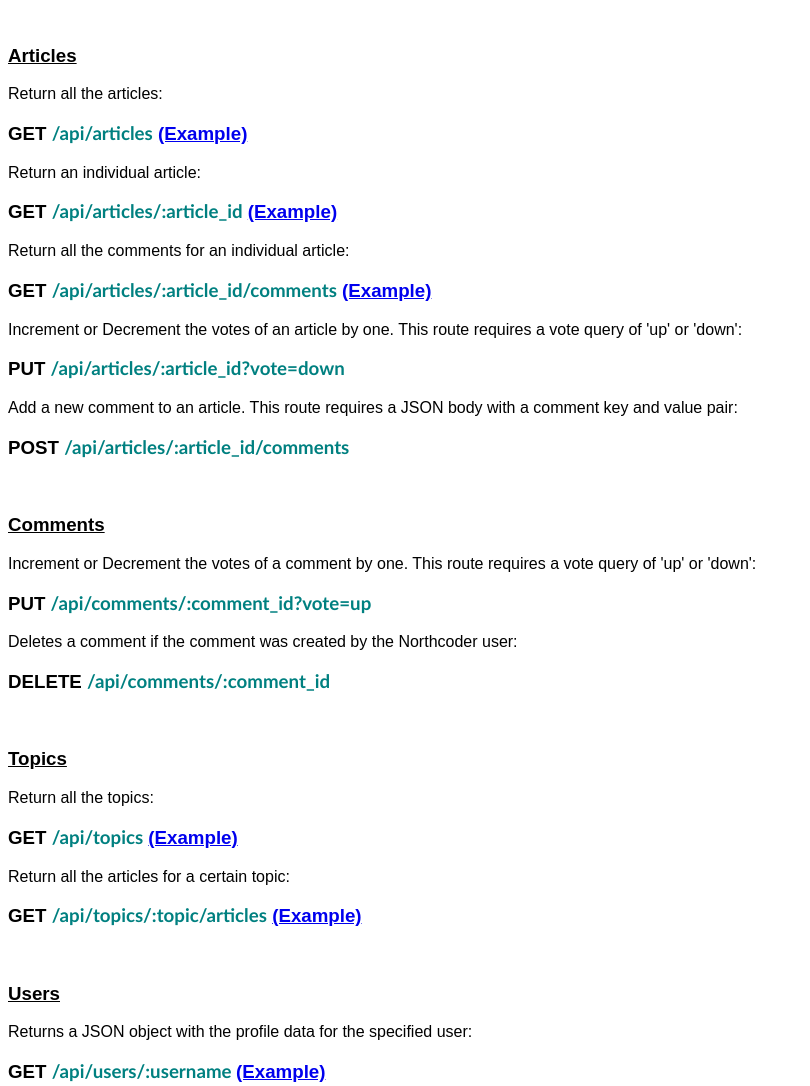
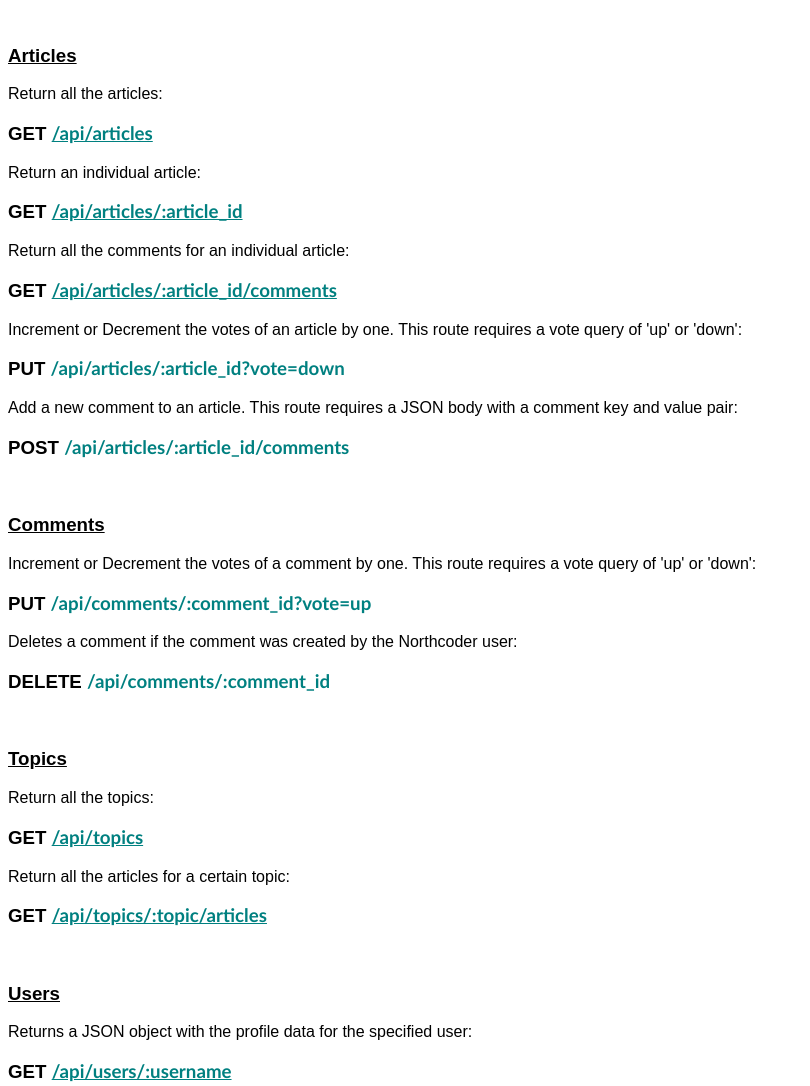
Before and after one commit to Haribo7891/nrthcdrs-nws-bcknd, a website: page public/index.html in a window 1280 px wide. Shown: the part 120-1206 px from the top of the page, without its empty margins (0-810 px from the left). Drawn offline with Linux system fonts and the light colour scheme.

Commit message:
Links changed in Index.html

```diff
--- a/public/css/styles.css
+++ b/public/css/styles.css
@@ -1,7 +1,8 @@
 body {
   font-family: Arial, Helvetica, sans-serif;
 }
-apiEndpoints {
+
+.endpoint {
   color: teal;
   font-family: 'Gill Sans', 'Gill Sans MT', Calibri, 'Trebuchet MS', sans-serif;
 }
--- a/public/index.html
+++ b/public/index.html
@@ -21,66 +21,86 @@
     <u>Articles</u>
   </h3>
   <p>Return all the articles:</p>
+  <span>
     <h3>GET
-    <apiEndpoints>/api/articles</apiEndpoints> <a href="https://nrthcdrs-nws-api.herokuapp.com/api/articles">(Example)</a>
+      <a class="endpoint" href="https://nrthcdrs-nws-api.herokuapp.com/api/articles">/api/articles</a>
     </h3>
+  </span>
 
   <p>Return an individual article:</p>
+  <span>
     <h3>GET
-    <apiEndpoints>/api/articles/:article_id</apiEndpoints> <a href="https://nrthcdrs-nws-api.herokuapp.com/api/articles/5a27ffcc24d5a30cd1965ad4">(Example)</a>
+      <a class="endpoint" href="https://nrthcdrs-nws-api.herokuapp.com/api/articles/5a27ffcc24d5a30cd1965ad4">/api/articles/:article_id</a>
     </h3>
+  </span>
 
   <p>Return all the comments for an individual article:</p>
+  <span>
     <h3>GET
-    <apiEndpoints>/api/articles/:article_id/comments</apiEndpoints> <a href="https://nrthcdrs-nws-api.herokuapp.com/api/articles/5a27ffcc24d5a30cd1965ad4/comments">(Example)</a>
+      <a class="endpoint" href="https://nrthcdrs-nws-api.herokuapp.com/api/articles/5a27ffcc24d5a30cd1965ad4/comments">/api/articles/:article_id/comments</a>
     </h3>
+  </span>
 
   <p>Increment or Decrement the votes of an article by one. This route requires a vote query of 'up' or 'down':</p>
+  <span>
     <h3>PUT
-    <apiEndpoints>/api/articles/:article_id?vote=down</apiEndpoints>
+      <a class="endpoint">/api/articles/:article_id?vote=down</a>
     </h3>
+  </span>
 
   <p>Add a new comment to an article. This route requires a JSON body with a comment key and value pair:</p>
+  <span>
     <h3> POST
-    <apiEndpoints>/api/articles/:article_id/comments</apiEndpoints>
+      <a class="endpoint">/api/articles/:article_id/comments</a>
     </h3>
+  </span>
   <br/>
 
   <h3>
     <u>Comments</u>
   </h3>
   <p>Increment or Decrement the votes of a comment by one. This route requires a vote query of 'up' or 'down':</p>
+  <span>
     <h3>PUT
-    <apiEndpoints>/api/comments/:comment_id?vote=up</apiEndpoints>
+      <a class="endpoint">/api/comments/:comment_id?vote=up</a>
     </h3>
+  </span>
 
   <p>Deletes a comment if the comment was created by the Northcoder user:</p>
+  <span>
     <h3>DELETE
-    <apiEndpoints>/api/comments/:comment_id </apiEndpoints>
+      <a class="endpoint">/api/comments/:comment_id </a>
     </h3>
+  </span>
   <br/>
 
   <h3>
     <u>Topics</u>
   </h3>
   <p>Return all the topics:</p>
+  <span>
     <h3>GET
-    <apiEndpoints>/api/topics</apiEndpoints> <a href="https://nrthcdrs-nws-api.herokuapp.com/api/topics">(Example)</a>
+      <a class="endpoint" href="https://nrthcdrs-nws-api.herokuapp.com/api/topics">/api/topics</a>
     </h3>
+  </span>
 
   <p>Return all the articles for a certain topic:</p>
+  <span>
     <h3>GET
-    <apiEndpoints>/api/topics/:topic/articles</apiEndpoints> <a href="https://nrthcdrs-nws-api.herokuapp.com/api/topics/coding/articles">(Example)</a>
+      <a class="endpoint" href="https://nrthcdrs-nws-api.herokuapp.com/api/topics/coding/articles">/api/topics/:topic/articles</a>
     </h3>
+  </span>
   <br/>
 
   <h3>
     <u>Users</u>
   </h3>
   <p>Returns a JSON object with the profile data for the specified user:</p>
+  <span>
     <h3>GET
-    <apiEndpoints>/api/users/:username </apiEndpoints> <a href="https://nrthcdrs-nws-api.herokuapp.com/api/users/tickle122">(Example)</a>
+      <a class="endpoint" href="https://nrthcdrs-nws-api.herokuapp.com/api/users/tickle122">/api/users/:username</a>
     </h3>
+  </span>
 </br>
 
   <h5>To view the front end of this project please visit this <a href="https://nrthcdrs-nws-frntnd.herokuapp.com" tag="Nrthcdrs Nws Frntnd">link</a>.</h5>
```
Lines whose indentation alone changed are shown as unchanged.
